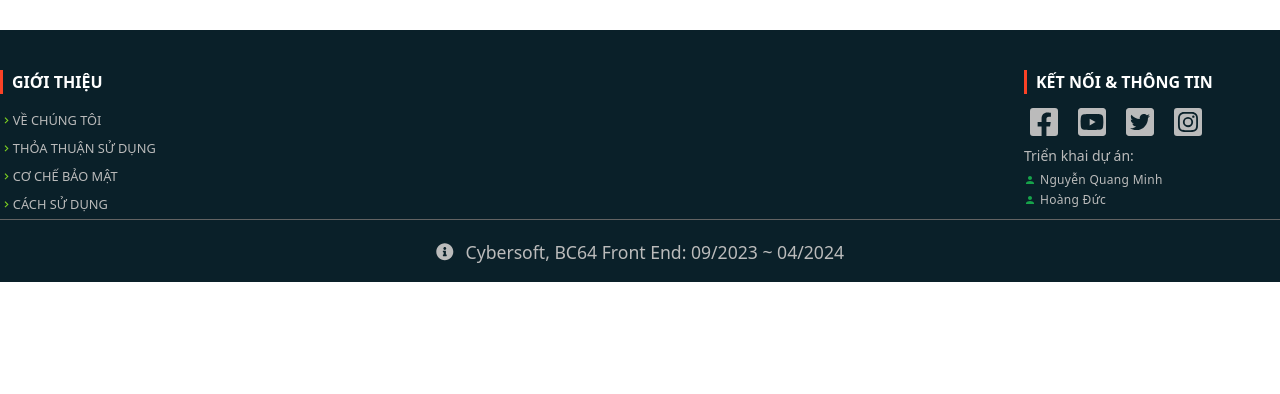
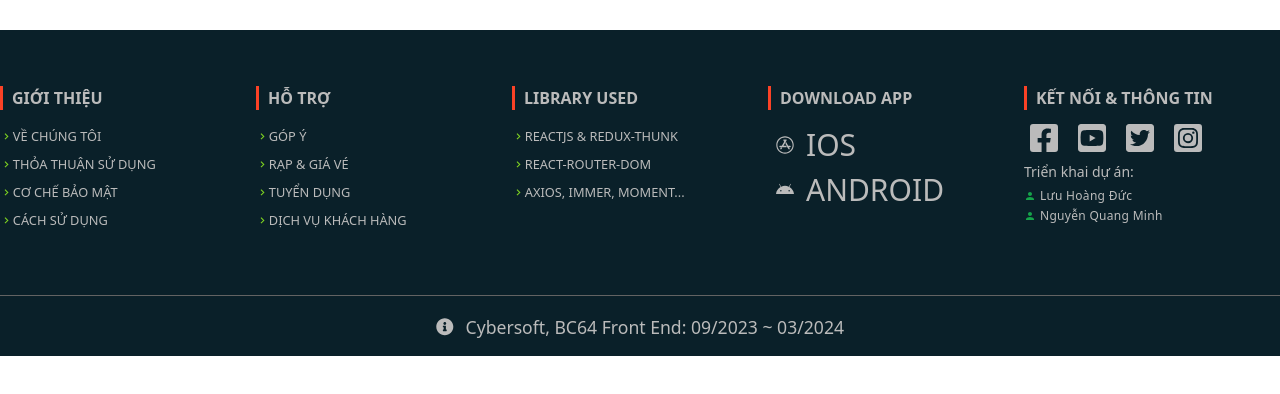
Before and after one commit to lhduc141/BC64_Capstone_Movie, a React (Create React App) app: page / in a window 1280 px wide. Shown: the part 182-576 px from the top of the page. Built offline with nearby package versions, Linux system fonts and the light colour scheme; no server answers.

Commit message:
hoan thanh Footer

```diff
--- a/src/components/Footer/Footer.jsx
+++ b/src/components/Footer/Footer.jsx
@@ -12,32 +12,32 @@ import { NavLink } from "react-router-dom";
 
 function Footer() {
   return (
-    <footer className="footer bg-dark-1 shadow-lg pt-10 mt-20 text-grey-4">
-      <div className="container mx-auto flex flex-wrap">
-        <div className="w-full sm:w-6/12 md:w-1/5 col uppercase px-6 sm:px-0">
-          <h3 className="relative text-white">Giới thiệu</h3>
+    <footer className="footer">
+      <div className="footer__top container mx-auto flex flex-wrap">
+        <div className="basis-full px-6 pt-4 sm:basis-6/12 md:px-0 lg:basis-1/5 col uppercase">
+          <h3 className="relative">Giới thiệu</h3>
           <div className="col-content">
             <ul>
               <li>
-                <NavLink className="hover:text-primary flex items-center">
+                <NavLink>
                   <MdKeyboardArrowRight className="inline-block align-middle" />
                   Về chúng tôi
                 </NavLink>
               </li>
               <li>
-                <NavLink className="hover:text-primary flex items-center">
+                <NavLink>
                   <MdKeyboardArrowRight className="inline-block align-middle" />
                   Thỏa thuận sử dụng
                 </NavLink>
               </li>
               <li>
-                <NavLink className="hover:text-primary flex items-center">
+                <NavLink>
                   <MdKeyboardArrowRight className="inline-block align-middle" />
                   Cơ chế bảo mật
                 </NavLink>
               </li>
               <li>
-                <NavLink className="hover:text-primary flex items-center">
+                <NavLink>
                   <MdKeyboardArrowRight className="inline-block align-middle" />
                   Cách sử dụng
                 </NavLink>
@@ -45,17 +45,76 @@ function Footer() {
             </ul>
           </div>
         </div>
-        <div className="w-full sm:w-6/12 md:w-1/5 col uppercase px-6 sm:px-0">
-          {/* Phần Hỗ trợ */}
+        <div className="basis-full px-6 pt-4 sm:basis-6/12 md:px-0 lg:basis-1/5 col uppercase">
+          <h3 className="relative">Hỗ trợ</h3>
+          <div className="col-content">
+            <ul>
+              <li>
+                <NavLink>
+                  <MdKeyboardArrowRight className="inline-block align-middle" />
+                  Góp ý
+                </NavLink>
+              </li>
+              <li>
+                <NavLink>
+                  <MdKeyboardArrowRight className="inline-block align-middle" />
+                  Rạp & giá vé
+                </NavLink>
+              </li>
+              <li>
+                <NavLink>
+                  <MdKeyboardArrowRight className="inline-block align-middle" />
+                  Tuyển dụng
+                </NavLink>
+              </li>
+              <li>
+                <NavLink>
+                  <MdKeyboardArrowRight className="inline-block align-middle" />
+                  Dịch vụ khách hàng
+                </NavLink>
+              </li>
+            </ul>
+          </div>
         </div>
-        <div className="w-full sm:w-6/12 md:w-1/5 col uppercase px-6 sm:px-0">
-          {/* Phần Library used */}
+        <div className="basis-full px-6 pt-4 sm:basis-6/12 md:px-0 lg:basis-1/5 col uppercase">
+          <h3 className="relative">Library used</h3>
+          <div className="col-content">
+            <ul>
+              <li>
+                <NavLink>
+                  <MdKeyboardArrowRight className="inline-block align-middle" />
+                  ReactJS & redux-thunk
+                </NavLink>
+              </li>
+              <li>
+                <NavLink>
+                  <MdKeyboardArrowRight className="inline-block align-middle" />
+                  React-router-dom
+                </NavLink>
+              </li>
+
+              <li>
+                <NavLink>
+                  <MdKeyboardArrowRight className="inline-block align-middle" />
+                  Axios, immer, moment...
+                </NavLink>
+              </li>
+            </ul>
+          </div>
         </div>
-        <div className="w-full sm:w-6/12 md:w-1/5 col uppercase px-6 sm:px-0">
-          {/* Phần Download app */}
+        <div className="basis-full px-6 pt-4 sm:basis-6/12 md:px-0 lg:basis-1/5 col uppercase">
+          <h3 className="relative">Download app</h3>
+          <div className="mobile-app">
+            <a className="app__item" href="#url">
+              <FaAppStore className="inline pr-3" /> <span>IOS</span>
+            </a>
+            <a className="app__item" href="#url">
+              <FaAndroid className="inline pr-3" /> <span>Android</span>
+            </a>
+          </div>
         </div>
-        <div className="w-full sm:w-6/12 md:w-1/5 col uppercase px-6 sm:px-0">
-          <h3 className="relative text-white">Kết nối & thông tin</h3>
+        <div className="basis-full px-6 pt-4 sm:basis-6/12 md:px-0 lg:basis-1/5 col uppercase">
+          <h3 className="relative">Kết nối & thông tin</h3>
           <div className="social flex">
             <a className="social__item mx-1" href="#url">
               <FaFacebookSquare />
@@ -73,21 +132,17 @@ function Footer() {
           <div className="members">
             <h4 className="normal-case text-sm pb-1 pt-2">Triển khai dự án:</h4>
             <ul className="capitalize text-xs">
-              <li className="leading-5 flex items-center tracking-wide">
-                <MdPerson className="inline-block mr-1 text-green-600" /> Nguyễn Quang Minh
-              </li>
-              <li className="leading-5 flex items-center tracking-wide">
-                <MdPerson className="inline-block mr-1 text-green-600" /> Hoàng Đức
-              </li>
+              <li className="leading-5 flex items-center tracking-wide"><MdPerson className="inline-block mr-1 text-green-600" /> Lưu Hoàng Đức</li>
+              <li className="leading-5 flex items-center tracking-wide"><MdPerson className="inline-block mr-1 text-green-600" /> Nguyễn Quang Minh</li>
             </ul>
           </div>
         </div>
       </div>
-      <div className="footer__bot text-center border-t border-grey-1 pt-4 pb-4 text-lg">
+      <div className="footer__bot text-center">
         <p>
           <FaInfoCircle className="inline-block mr-3 align-middle" />
           <span className="align-middle">
-            Cybersoft, BC64 Front End: 09/2023 ~ 04/2024
+            Cybersoft, BC64 Front End: 09/2023 ~ 03/2024
           </span>
         </p>
       </div>
```
